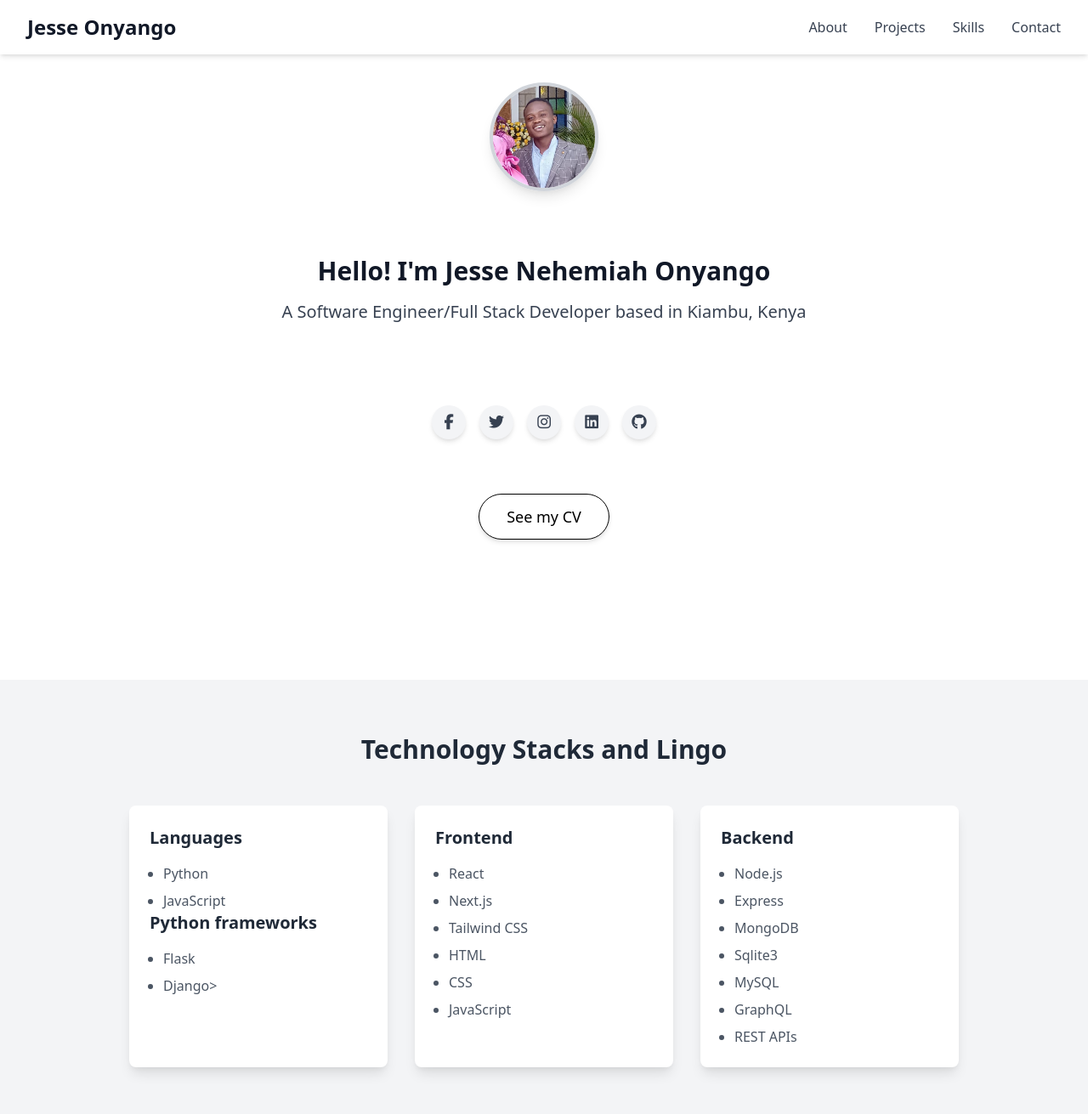
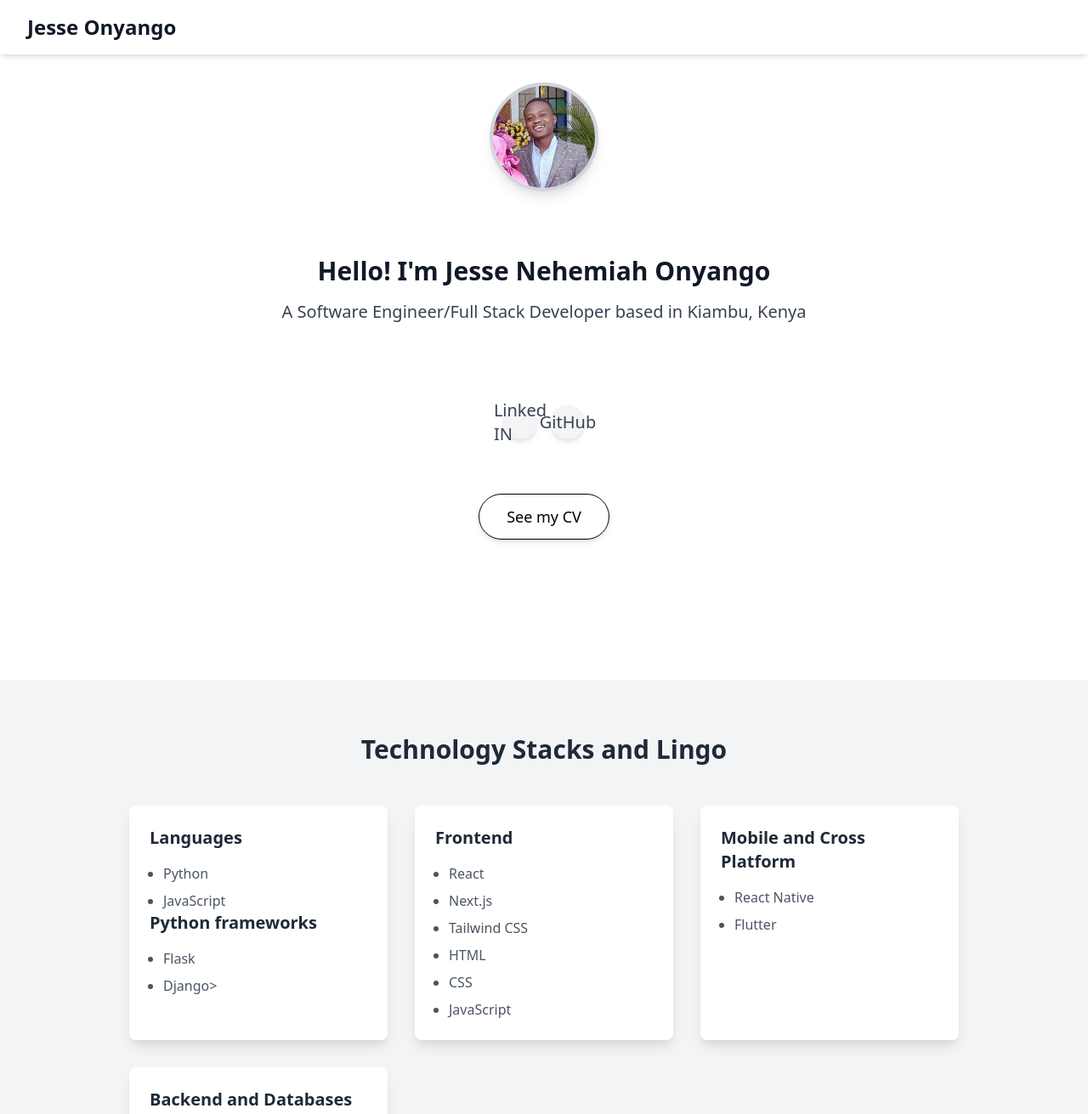
Before and after one commit to NeshJesse/port, a plain HTML site: page index.html in a window 1280 px wide. Shown: the top 1311 px of the page at 85% size. Drawn offline with nearby package versions, Linux system fonts and the light colour scheme.

Commit message:
Update index.html
A major makeover for my portfolio

```diff
--- a/index.html
+++ b/index.html
@@ -37,34 +37,10 @@
                     <a href="#home" class="text-2xl font-bold text-gray-900">Jesse Onyango</a>
                 </div>
 
-                <!-- Navigation Links (hidden on small screens) -->
-                <div class="hidden md:flex space-x-8">
-                    <a href="#about" class="text-gray-700 hover:text-gray-900">About</a>
-                    <a href="#projects" class="text-gray-700 hover:text-gray-900">Projects</a>
-                    <a href="#skills" class="text-gray-700 hover:text-gray-900">Skills</a>
-                    <a href="#contact" class="text-gray-700 hover:text-gray-900">Contact</a>
-                </div>
-
-                <!-- Mobile Menu Button (visible on small screens) -->
-                <div class="md:hidden">
-                    <button id="menu-toggle" class="text-gray-700 focus:outline-none">
-                        <svg class="w-6 h-6" fill="none" stroke="currentColor" viewBox="0 0 24 24" xmlns="http://www.w3.org/2000/svg">
-                            <path stroke-linecap="round" stroke-linejoin="round" stroke-width="2" d="M4 6h16M4 12h16M4 18h16"></path>
-                        </svg>
-                    </button>
-                </div>
             </div>
         </div>
 
-        <!-- Mobile Menu Dropdown -->
-        <div id="mobile-menu" class="hidden md:hidden">
-            <div class="px-4 pb-3 space-y-1 sm:px-3">
-                <a href="#about" class="block text-gray-700 hover:bg-gray-200 rounded-md py-2">About</a>
-                <a href="#projects" class="block text-gray-700 hover:bg-gray-200 rounded-md py-2">Projects</a>
-                <a href="#skills" class="block text-gray-700 hover:bg-gray-200 rounded-md py-2">Skills</a>
-                <a href="#contact" class="block text-gray-700 hover:bg-gray-200 rounded-md py-2">Contact</a>
-            </div>
-        </div>
+
     </nav>
     <!-- Header Section -->
     <header class="relative bg-white w-full min-h-screen flex flex-col justify-center items-center py-8 px-4">
@@ -78,20 +54,11 @@
 
       <!-- Social Media Links -->
       <div class="flex justify-center items-center space-x-4 p-4">
-        <a href="https://web.facebook.com/profile.php?id=100089091364174" target="_blank" rel="noopener noreferrer" class="p-3 bg-gray-100 w-10 h-10 flex items-center justify-center rounded-full shadow-md hover:bg-gray-200 transition-colors">
-          <i class="fab fa-facebook-f text-gray-700 text-lg"></i>
-        </a>
-        <a href="https://twitter.com/itsjessenesh" target="_blank" rel="noopener noreferrer" class="p-3 bg-gray-100 w-10 h-10 flex items-center justify-center rounded-full shadow-md hover:bg-gray-200 transition-colors">
-          <i class="fab fa-twitter text-gray-700 text-lg"></i>
-        </a>
-        <a href="https://instagram.com/itsjesse.nehemiah" target="_blank" rel="noopener noreferrer" class="p-3 bg-gray-100 w-10 h-10 flex items-center justify-center rounded-full shadow-md hover:bg-gray-200 transition-colors">
-          <i class="fab fa-instagram text-gray-700 text-lg"></i>
-        </a>
         <a href="https://www.linkedin.com/in/nehemiah-onyango/" target="_blank" rel="noopener noreferrer" class="p-3 bg-gray-100 w-10 h-10 flex items-center justify-center rounded-full shadow-md hover:bg-gray-200 transition-colors">
-          <i class="fab fa-linkedin text-gray-700 text-lg"></i>
+          <p1 class="text-xl text-gray-700">Linked IN</p1>
         </a>
         <a href="https://github.com/NeshJesse/" target="_blank" rel="noopener noreferrer" class="p-3 bg-gray-100 w-10 h-10 flex items-center justify-center rounded-full shadow-md hover:bg-gray-200 transition-colors">
-          <i class="fab fa-github text-gray-700 text-lg"></i>
+          <p1 class="text-xl text-gray-700">GitHub</p1>
         </a>
       </div>
 
@@ -133,20 +100,29 @@
               <li>JavaScript</li>
             </ul>
           </div>
+          <div class="bg-white p-6 rounded-lg shadow-lg">
+            <h3 class="text-xl font-semibold text-gray-800 mb-4">Mobile and Cross Platform</h3>
+            <ul class="text-gray-600 list-disc ml-4 space-y-2">
+              <li>React Native</li>
+              <li>Flutter</li>
+
+            </ul>
+          </div>
+
           <!-- Backend -->
           <div class="bg-white p-6 rounded-lg shadow-lg">
-            <h3 class="text-xl font-semibold text-gray-800 mb-4">Backend</h3>
+            <h3 class="text-xl font-semibold text-gray-800 mb-4">Backend and Databases</h3>
             <ul class="text-gray-600 list-disc ml-4 space-y-2">
               <li>Node.js</li>
               <li>Express</li>
               <li>MongoDB</li>
               <li>Sqlite3</li>
               <li>MySQL</li>
-              <li>GraphQL</li>
               <li>REST APIs</li>
             </ul>
           </div>
           <!-- More Stacks (DevOps, App Development, Others) -->
+
         </div>
       </div>
     </section>
```
